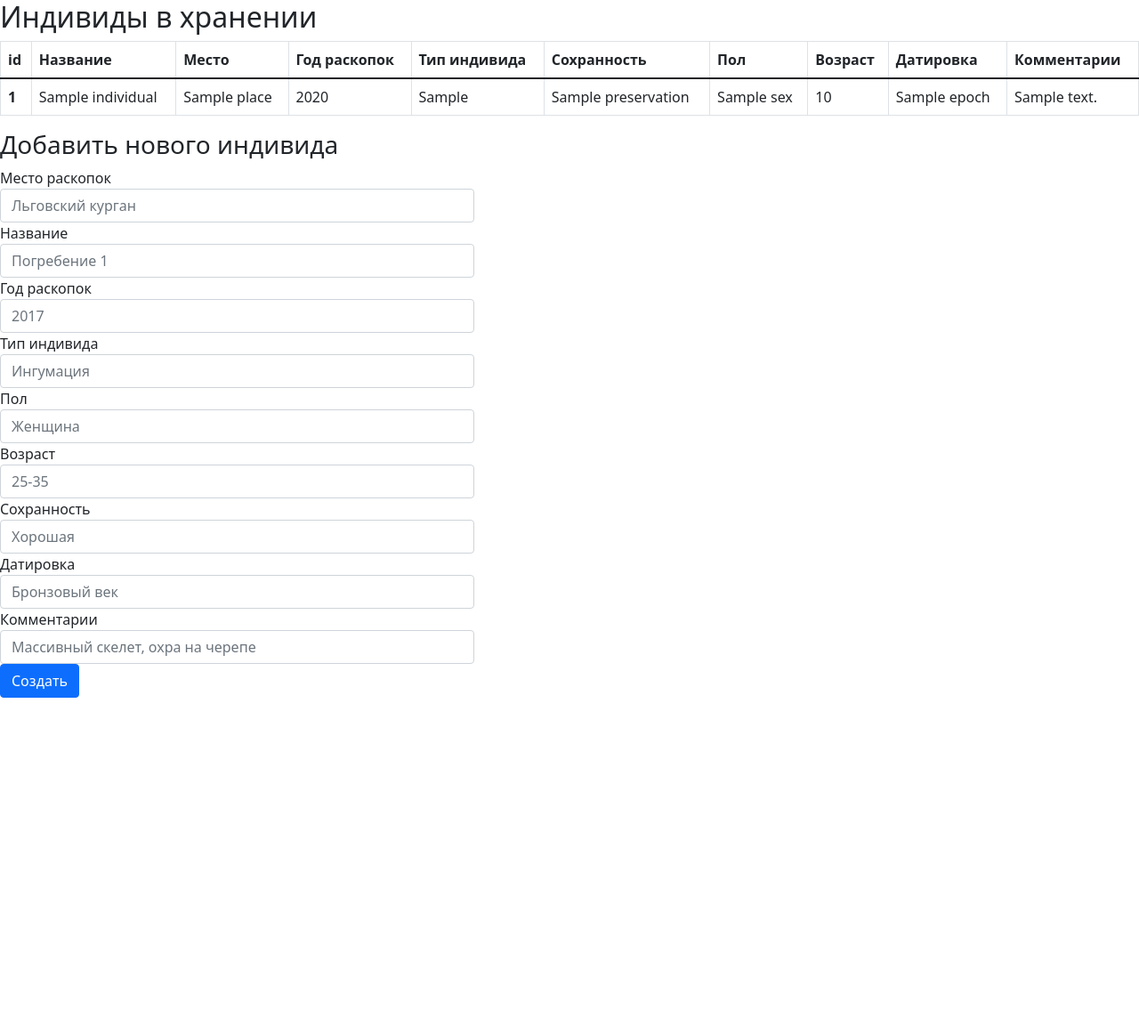
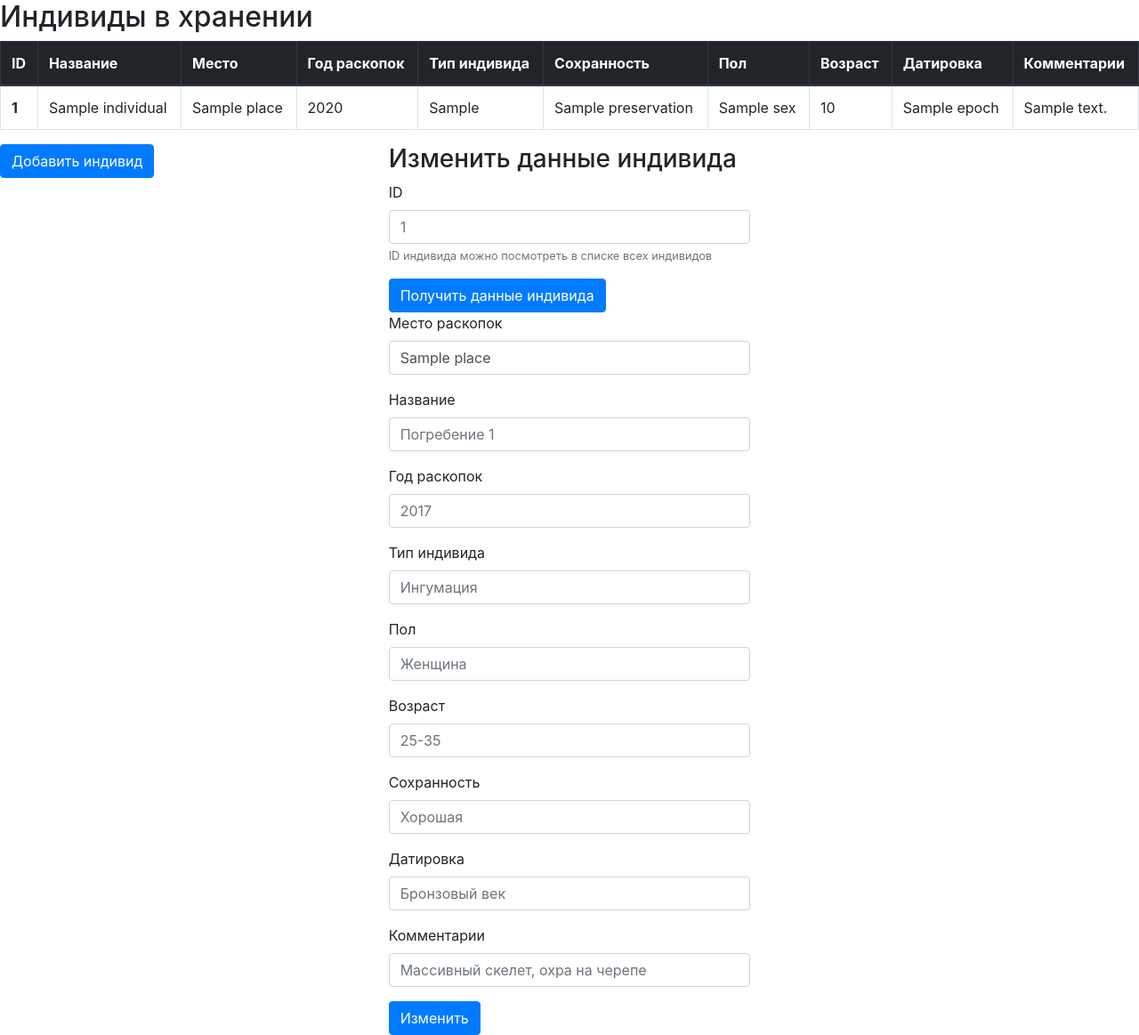
Before and after one commit to E-catalog/frontend, a Flask app: template frontend/templates/individuals.html in a window 1280 px wide. Shown: the whole page at 89% size. Before the commit the page ends 784 px from the top, so only its background shows below. Run offline with Flask 2, Linux system fonts and the light colour scheme; the template is opened without the code that fills it: most values are stand-ins (such as "Sample title", 1, 10 or a date in 2020); some libraries are stand-ins or nearby versions.

Commit message:
feature: added update form, functions to get and update ind, placed update form into modal

```diff
--- a/frontend/api/individuals.py
+++ b/frontend/api/individuals.py
@@ -16,6 +16,12 @@ class IndividualsClient:
         data = response.json()
         return [Individual(**item) for item in data]
 
+    def get(self, uid: int) -> Individual:
+        response = httpx.get(f'{self.url}/{uid}')
+        response.raise_for_status()
+        data = response.json()
+        return Individual(**data)
+
     def add(self, payload: Individual) -> int:
         new_individual = payload.dict()
         response = httpx.post(f'{self.url}/', json=new_individual)
--- /dev/null
+++ b/frontend/templates/add_individual.html
@@ -0,0 +1,56 @@
+<div class="modal fade" id="exampleModal" tabindex="-1" role="dialog" aria-labelledby="exampleModalLabel" aria-hidden="true">
+    <div class="modal-dialog" role="document">
+      <div class="modal-content">
+        <div class="modal-header">
+          <h5 class="modal-title" id="exampleModalLabel">Добавить нового индивида</h5>
+        </div>
+        <div class="modal-body">
+            <form action="{{ url_for('add_individual') }}" method="POST">
+                <div class="form-group">
+                    <label>Место раскопок</label>
+                    <input class="form-control" name="place" placeholder="Льговский курган">
+                </div>
+                <div class="form-group">
+                    <label>Название</label>
+                    <input class="form-control" name="name" placeholder="Погребение 1">
+                </div>
+                <div class='form-group'>
+                    <label>Год раскопок</label>
+                    <input class="form-control" name="year_of_excavation" placeholder="2017">
+                </div>
+                <div class='form-group'>
+                    <label>Тип индивида</label>
+                    <input class="form-control" name="individual_type" placeholder="Ингумация">
+                </div>
+                <div class='form-group'>
+                    <label>Пол</label>
+                    <input class="form-control" name="sex" placeholder="Женщина">
+                </div>
+                <div class='form-group'>
+                    <label>Возраст</label>
+                    <input class="form-control" name="age" placeholder="25-35">
+                </div>
+                <div class='form-group'>
+                    <label>Сохранность</label>
+                    <input class="form-control" name="preservation" placeholder="Хорошая">
+                </div>
+                <div class='form-group'>
+                    <label>Датировка</label>
+                    <input class="form-control" name="epoch" placeholder="Бронзовый век">
+                </div>
+                <div class='form-group'>
+                    <label>Комментарии</label>
+                    <input class="form-control" name="comments" placeholder="Массивный скелет, охра на черепе">
+                </div>
+                <div class="modal-footer">
+                    <button type="button" class="btn btn-secondary" data-dismiss="modal">Close</button>
+                    <button type="submit" class="btn btn-primary">Создать</button>
+                  <!-- <button type="button" class="btn btn-secondary" data-dismiss="modal">Close</button>
+                  <button type="button" class="btn btn-primary">Save changes</button> -->
+                </div>
+            </form>
+        </div>
+
+      </div>
+    </div>
+  </div>
--- a/frontend/templates/individuals.html
+++ b/frontend/templates/individuals.html
@@ -5,16 +5,16 @@
     <meta name="viewport" content="width=device-width, initial-scale=1">
 
     <!-- Bootstrap CSS -->
-    <link href="https://cdn.jsdelivr.net/npm/bootstrap@5.1.3/dist/css/bootstrap.min.css" rel="stylesheet" integrity="sha384-1BmE4kWBq78iYhFldvKuhfTAU6auU8tT94WrHftjDbrCEXSU1oBoqyl2QvZ6jIW3" crossorigin="anonymous">
+    <link rel="stylesheet" href="https://stackpath.bootstrapcdn.com/bootstrap/4.1.3/css/bootstrap.min.css" integrity="sha384-MCw98/SFnGE8fJT3GXwEOngsV7Zt27NXFoaoApmYm81iuXoPkFOJwJ8ERdknLPMO" crossorigin="anonymous">
 
     <title>{{ title }}</title>
   </head>
   <body>
     <h2>Индивиды в хранении</h2>
-    <table class="table table-bordered">
-      <thead>
+    <table class="table table-bordered table-hover">
+      <thead class="thead-dark">
         <tr>
-          <th scope="col">id</th>
+          <th scope="col">ID</th>
           <th scope="col">Название</th>
           <th scope="col">Место</th>
           <th scope="col">Год раскопок</th>
@@ -43,14 +43,25 @@
           {% endfor %}
       </tbody>
     </table>
-
-    <div class="col-5">
-      <h3>Добавить нового индивида</h3>
-        <form action="{{ url_for('add_individual') }}" method="POST">
-
+    <div class="row">
+        <div class="col-4">
+            <button type="button" class="btn btn-primary" data-toggle="modal" data-target="#exampleModal">Добавить индивид</button>
+            {% include 'add_individual.html' %}
+        </div>
+        <div class="col-4">
+            <h3>Изменить данные индивида</h3>
+            <form action="{{ url_for('get_individual') }}" method="GET">
+                <div class="form-group">
+                    <label>ID</label>
+                    <input class="form-control" name="id" placeholder="1">
+                    <small class="form-text text-muted">ID индивида можно посмотреть в списке всех индивидов</small>
+                </div>
+                <button type="submit" class="btn btn-primary">Получить данные индивида</button>
+            </form>
+            <form action="{{ url_for('update_individual') }}" method="PUT">
                 <div class="form-group">
                     <label>Место раскопок</label>
-              <input class="form-control" name="place" placeholder="Льговский курган">
+                    <input class="form-control" name="place" value="{{ individual.place }}">
                 </div>
                 <div class="form-group">
                     <label>Название</label>
@@ -84,14 +95,19 @@
                     <label>Комментарии</label>
                     <input class="form-control" name="comments" placeholder="Массивный скелет, охра на черепе">
                 </div>
-          <button type="submit" class="btn btn-primary">Создать</button>
+                <button type="submit" class="btn btn-primary">Изменить</button>
             </form>
             </div>
+        </div>
 
+
+        <script src="https://code.jquery.com/jquery-3.3.1.slim.min.js" integrity="sha384-q8i/X+965DzO0rT7abK41JStQIAqVgRVzpbzo5smXKp4YfRvH+8abtTE1Pi6jizo" crossorigin="anonymous"></script>
+        <script src="https://cdnjs.cloudflare.com/ajax/libs/popper.js/1.14.3/umd/popper.min.js" integrity="sha384-ZMP7rVo3mIykV+2+9J3UJ46jBk0WLaUAdn689aCwoqbBJiSnjAK/l8WvCWPIPm49" crossorigin="anonymous"></script>
+        <script src="https://stackpath.bootstrapcdn.com/bootstrap/4.1.3/js/bootstrap.min.js" integrity="sha384-ChfqqxuZUCnJSK3+MXmPNIyE6ZbWh2IMqE241rYiqJxyMiZ6OW/JmZQ5stwEULTy" crossorigin="anonymous"></script>
       <!-- Дополнительный JavaScript; выберите один из двух! -->
 
       <!-- Вариант 1: Bootstrap в связке с Popper -->
-      <script src="https://cdn.jsdelivr.net/npm/bootstrap@5.1.3/dist/js/bootstrap.bundle.min.js" integrity="sha384-ka7Sk0Gln4gmtz2MlQnikT1wXgYsOg+OMhuP+IlRH9sENBO0LRn5q+8nbTov4+1p" crossorigin="anonymous"></script>
+      <!-- <script src="https://cdn.jsdelivr.net/npm/bootstrap@5.1.3/dist/js/bootstrap.bundle.min.js" integrity="sha384-ka7Sk0Gln4gmtz2MlQnikT1wXgYsOg+OMhuP+IlRH9sENBO0LRn5q+8nbTov4+1p" crossorigin="anonymous"></script> -->
 
       <!-- Вариант 2: Bootstrap JS отдельно от Popper
       <script src="https://cdn.jsdelivr.net/npm/@popperjs/core@2.10.2/dist/umd/popper.min.js" integrity="sha384-7+zCNj/IqJ95wo16oMtfsKbZ9ccEh31eOz1HGyDuCQ6wgnyJNSYdrPa03rtR1zdB" crossorigin="anonymous"></script>
```
Also changed, not shown: frontend/app.py (+18 -1 lines), frontend/templates/update_individuals.html (added). Lines whose indentation alone changed are shown as unchanged.
